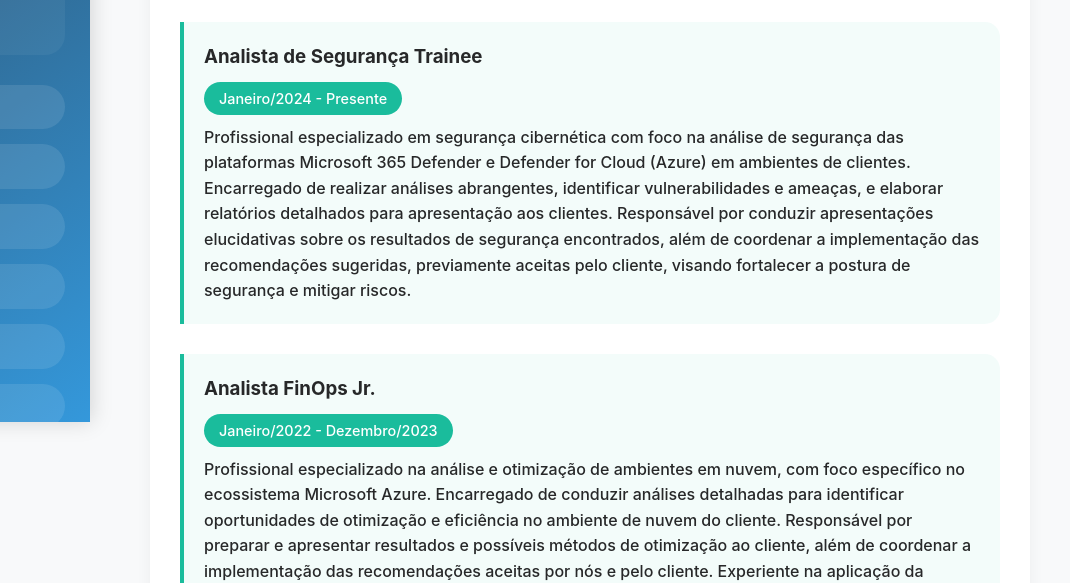
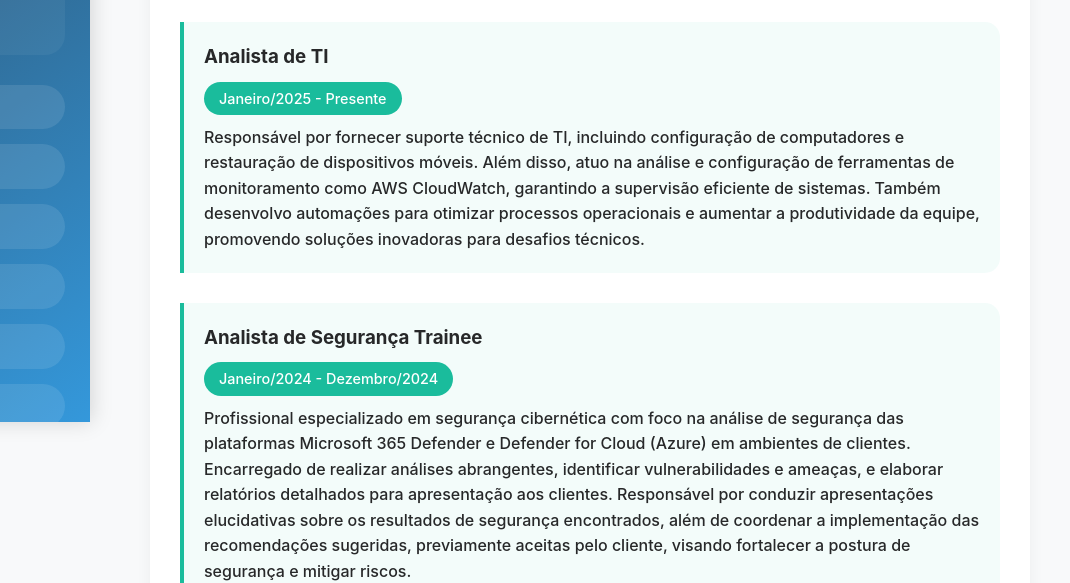
Before and after one commit to schwabandre/Curriculo, a website built with Vite: page index.html in a window 1280 px wide. Shown: the part 378-961 px from the top of the page, 210-1280 px from the left. Built offline with nearby package versions, Linux system fonts and the light colour scheme.

Commit message:
Update index.html

```diff
--- a/index.html
+++ b/index.html
@@ -54,8 +54,16 @@
                 <h2>Experiência</h2>
                 <div class="job" data-aos="fade-left">
                     <article>
+                        <h3>Analista de TI</h3>
+                        <span class="date">Janeiro/2025 - Presente</span>
+                        <p>Responsável por fornecer suporte técnico de TI, incluindo configuração de computadores e restauração de dispositivos móveis. Além disso, atuo na análise e configuração de ferramentas de monitoramento como AWS CloudWatch, garantindo a supervisão eficiente de sistemas. Também desenvolvo automações para otimizar processos operacionais e aumentar a produtividade da equipe, promovendo soluções inovadoras para desafios técnicos.</p>
+                    </article>
+                </div>
+
+                <div class="job" data-aos="fade-left">
+                    <article>
                         <h3>Analista de Segurança Trainee</h3>
-                        <span class="date">Janeiro/2024 - Presente</span>
+                        <span class="date">Janeiro/2024 - Dezembro/2024</span>
                         <p>Profissional especializado em segurança cibernética com foco na análise de segurança das plataformas Microsoft 365 Defender e Defender for Cloud (Azure) em ambientes de clientes. Encarregado de realizar análises abrangentes, identificar vulnerabilidades e ameaças, e elaborar relatórios detalhados para apresentação aos clientes. Responsável por conduzir apresentações elucidativas sobre os resultados de segurança encontrados, além de coordenar a implementação das recomendações sugeridas, previamente aceitas pelo cliente, visando fortalecer a postura de segurança e mitigar riscos.</p>
                     </article>
                 </div>
```
